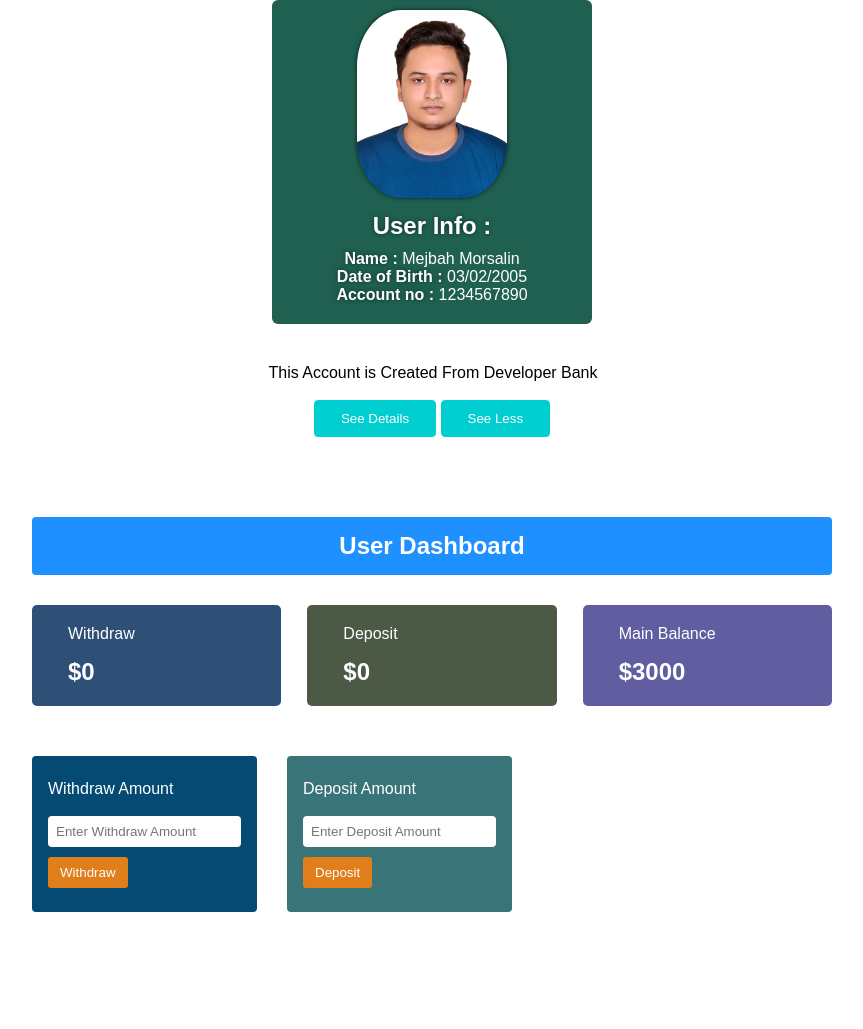
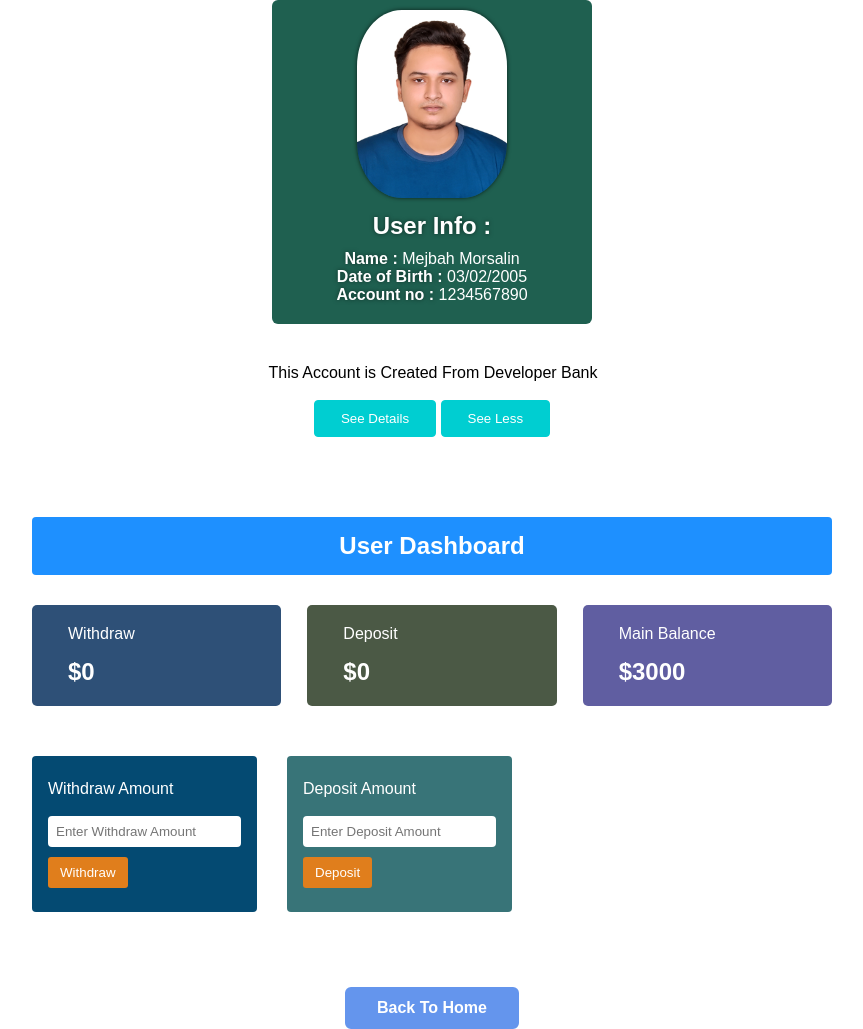
Before and after one commit to developer-mejbah/JS-Bank-Account, a plain HTML site: page dashboard.html in a window 1280 px wide. Shown: the whole page, without its empty margins (208-1071 px from the left). Before the commit the page ends 1000 px from the top, so only its background shows below. Drawn offline with Linux system fonts and the light colour scheme.

Commit message:
Bank Js Done

```diff
--- a/dashboard.css
+++ b/dashboard.css
@@ -204,3 +204,22 @@ span {
     color: #fff;
     cursor: pointer;
 }
+.anchor {
+    margin-top: 75px;
+    text-align: center;
+}
+.anchor a{
+    display: inline-block;
+    text-decoration: none;
+    background-color: cornflowerblue;
+    color: #fff;
+    padding: 10px 30px;
+    border-radius: 6px;
+    border: 2px solid cornflowerblue;
+    transition: 0.5s;
+    font-weight: 600;
+}
+.anchor a:hover{
+    background-color: #fff;
+    color: cornflowerblue;
+}
--- a/dashboard.html
+++ b/dashboard.html
@@ -74,7 +74,9 @@
             </div>
             </div>
     </section>
-    <!-- <a href="index.html">Back To Home</a> -->
+   <div class="anchor">
+    <a href="index.html">Back To Home</a>
+   </div>
      <script src="script.js"></script>
 </body>
 </html>
```
